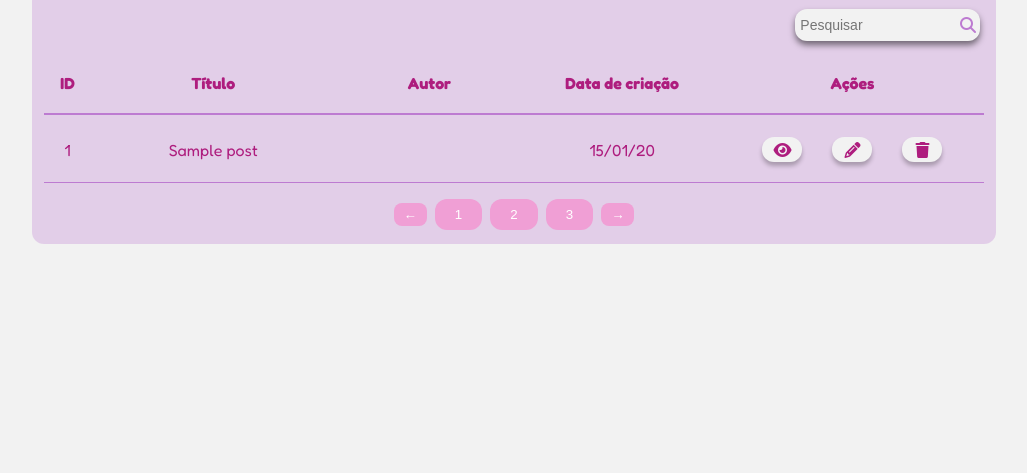
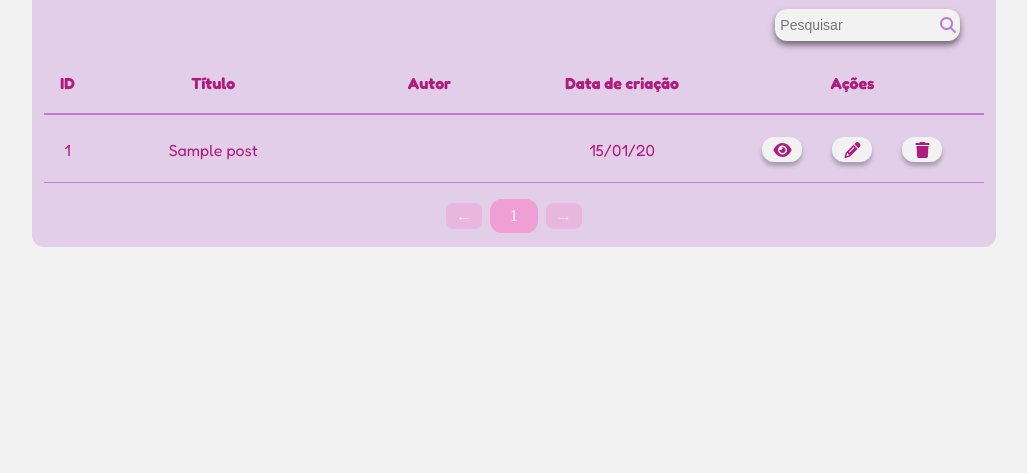
Before and after one commit to esthefanyemma/HeartBeat, a PHP site: template app/views/admin/tabelaPubli.view.php in a window 1280 px wide. Shown: the part 166-639 px from the top of the page, without its empty margins (126-1153 px from the left). Run offline with PHP 8.4, Linux system fonts and the light colour scheme; the template is opened without the code that fills it: most values are stand-ins (such as "Sample title", 1, 10 or a date in 2020); grey boxes marked "Sample" are stand-in pictures; some libraries are stand-ins or nearby versions.

Commit message:
Implementa paginacao na tabela de Publicacoes

```diff
--- a/app/views/admin/tabelaPubli.view.php
+++ b/app/views/admin/tabelaPubli.view.php
@@ -1,5 +1,6 @@
  <!DOCTYPE html>
  <html lang="pt">
+
  <head>
    <meta charset="UTF-8" />
    <meta name="viewport" content="width=device-width, initial-scale=1.0" />
@@ -9,15 +10,14 @@
    <link rel="preconnect" href="https://fonts.gstatic.com" crossorigin />
    <link
      href="https://fonts.googleapis.com/css2?family=Fredoka:wght@300..700&display=swap"
-      rel="stylesheet"
-    />
+     rel="stylesheet" />
    <link rel="preconnect" href="https://fonts.googleapis.com" />
    <link rel="preconnect" href="https://fonts.gstatic.com" crossorigin />
    <link
      href="https://fonts.googleapis.com/css2?family=Fredoka:wght@300..700&family=Itim&display=swap"
-      rel="stylesheet"
-    />
+     rel="stylesheet" />
  </head>
+
  <body>
    <div class="overlay" onclick="fechaModal()"></div>
    <main>
@@ -30,9 +30,9 @@
          <div class="btn" onclick="abrirModal('modalCriarPost')">
            <p>Criar</p>
            <i class="fa-solid fa-plus"></i>
-            <?php foreach($users as $user): ?>
-            <?php require(__DIR__.'/../admin/modalCriarPost.view.php');?>
-            <?php endforeach?>
+           <?php foreach ($users as $user): ?>
+             <?php require(__DIR__ . '/../admin/modalCriarPost.view.php'); ?>
+           <?php endforeach ?>
          </div>
        </div>
        <div class="container-usuario">
@@ -53,11 +53,13 @@
              </tr>
            </thead>
            <tbody>
-              <?php foreach($posts as $post):?>
+             <?php foreach ($posts as $post): ?>
                <tr>
                  <td class="id"><?php echo $post->id; ?></td>
-                <td class="titulo"><p><?php echo $post->title; ?></p></td>
-                <td class="autor"><?php foreach($users as $user): ?><?= $post->author == $user->id ? $user->name : "" ?><?php endforeach ?></td> <!-- Tem que ver melhor isso aqui para aparecer o nome do autor e não o id -->
+                 <td class="titulo">
+                   <p><?php echo $post->title; ?></p>
+                 </td>
+                 <td class="autor"><?php foreach ($users as $user): ?><?= $post->author == $user->id ? $user->name : "" ?><?php endforeach ?></td> <!-- Tem que ver melhor isso aqui para aparecer o nome do autor e não o id -->
                  <!-- <td class="data"><?php echo $post->date; ?></td> -->
                  <td class="data"><?php
                                   $horario = new DateTime($post->date);
@@ -65,43 +67,44 @@
                                   ?></td>
                  <td class="acoes-tr">
                    <div class="acoes">
-                    <div class="visualizar" onclick="abrirModal('modalVerPost<?= $post->id?>')">
+                     <div class="visualizar" onclick="abrirModal('modalVerPost<?= $post->id ?>')">
                        <i class="fa-solid fa-eye"></i>
                      </div>
-                    <div class="editar" onclick="abrirModal('modalEditPost<?= $post->id?>')">
+                     <div class="editar" onclick="abrirModal('modalEditPost<?= $post->id ?>')">
                        <i class="fa-solid fa-pencil"></i>
                      </div>
-                    <div class="deletar" onclick="abrirModal('cancelar2<?= $post->id?>')">
+                     <div class="deletar" onclick="abrirModal('cancelar2<?= $post->id ?>')">
                        <i class="fa-solid fa-trash"></i>
                      </div>
                    </div>
                  </td>
 
                  <!-- Modais -->
-                   <?php foreach($users as $user):?>
-                  <?php require(__DIR__.'/../admin/modalVisualizarPost.view.php');?>
-                  <?php require(__DIR__.'/../admin/modalEditarPost.view.php');?>
-                  <?php endforeach?>
-                  <?php require(__DIR__.'/../admin/modalDeletarPost.view.php');?>
+                 <?php foreach ($users as $user): ?>
+                   <?php require(__DIR__ . '/../admin/modalVisualizarPost.view.php'); ?>
+                   <?php require(__DIR__ . '/../admin/modalEditarPost.view.php'); ?>
+                 <?php endforeach ?>
+                 <?php require(__DIR__ . '/../admin/modalDeletarPost.view.php'); ?>
 
 
 
                </tr>
-              <?php endforeach;?>
+             <?php endforeach; ?>
            </tbody>
          </table>
          <div class="paginacao">
-            <button onclick="changePage(-1)" class="seta">←</button>
-            <span class="page-number"><button class="button">1</button></span>
-            <span class="page-number"><button class="button">2</button></span>
-            <span class="page-number"><button class="button">3</button></span>
-            <button onclick="changePage(1)" class="seta">→</button>
-          </div>
+           <a href="?paginacaoNumero=<?= $page - 1 ?>" class="seta <?= $page <= 1 ? "disabled" : "" ?> ">←</a>
+           <?php for ($page_number = 1; $page_number <= $total_pages; $page_number++): ?>
+             <span class="page-number <?= $page_number == $page ? "active" : "" ?>"><a class="button"
+                 href="?paginacaoNumero=<?= $page_number ?>"><?= $page_number ?> </a></span>
+           <?php endfor ?>
+           <a href="?paginacaoNumero=<?= $page + 1 ?>" class="seta <?= $page >= $total_pages ? 'disabled' : "" ?> ">→</a>
          </div>
        </div>
      </div>
    </main>
  </body>
-  <script src="https://kit.fontawesome.com/654def639f.js"crossorigin="anonymous"></script>
+ <script src="https://kit.fontawesome.com/654def639f.js" crossorigin="anonymous"></script>
  <script src="/public/js/modal.js"></script>
+
  </html>
--- a/public/css/publicacoesStyle.css
+++ b/public/css/publicacoesStyle.css
@@ -19,6 +19,11 @@ body{
     left: 0;
     display: none;
     z-index: 2;
+  }
+
+  .disabled {
+    pointer-events: none;
+    opacity: 0.5;
   }
 
   .mainTabela{
@@ -104,7 +109,7 @@ body{
     border-radius:12px;
     width: 20%;
     height: 32px;
-    margin: 20px 0 0px 0px;
+    margin: 20px 20px 0px 0px;
     display: flex;
     align-items: center;
     box-shadow: 0px 4px 6px rgba(0, 0, 0, 0.5);
@@ -244,6 +249,7 @@ body{
     background-color: #f09fd5;
     border: #f09fd5;
     color: white;
+    text-decoration: none;
   }
   .seta {
     padding-top: 4px;
@@ -255,6 +261,7 @@ body{
     border: #f09fd5;
     color: white;
     margin: 4px;
+    text-decoration: none;
   }
   .button:hover {
     background-color: #f763c6;
```
Also changed, not shown: app/Controllers/PostController.php (+27 -3 lines), app/views/admin/tabelaUsuario.view.php (+21 -22 lines), public/imagens/15973564fc907f5adc5ff205bebd7baa58370628.jpg (added), public/imagens/4d848b263e5eeb20fdc00d004a892ee051793187.jpg (added), public/imagens/5318a89fcd0c9667e6e09fd4c8e5990c514a7a34.jpg (added), public/imagens/bc9de9d5f49250b63f296477654f53bd7941c540.jpg (added), public/imagens/e81d991914e5a2ca2dbf67b95df7a0dab5819bb6.jpg (added), public/imagens/faa8e5e966cb9691951531ed8905c19b4daf9688.jpg (added). Lines whose indentation alone changed are shown as unchanged.
